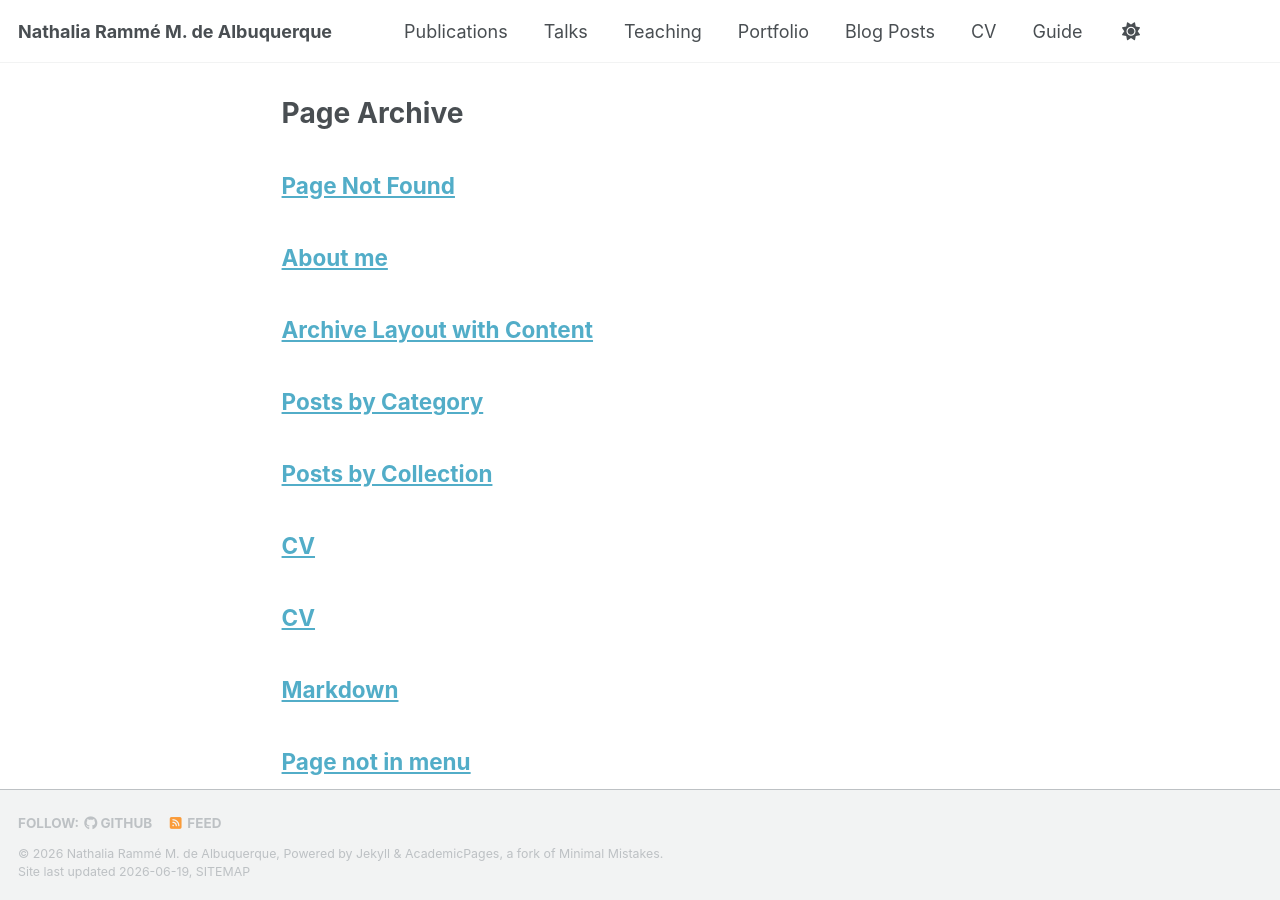
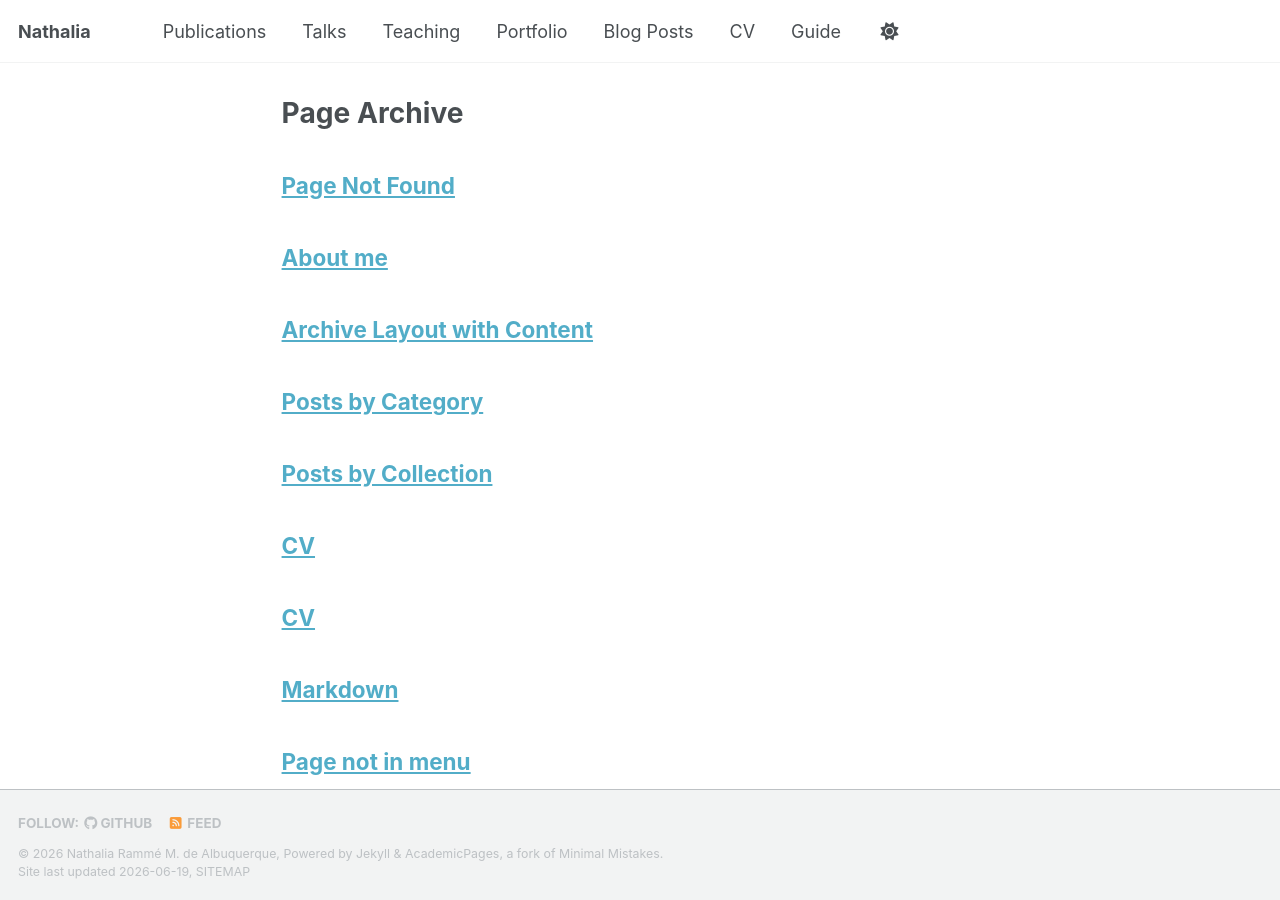
Before and after one commit to nramme/nramme.github.io, a Jekyll site: the page built from _pages/page-archive.html, in a window 1280 px wide and 900 px high. Built offline with Jekyll 4.4.1, drawn with Linux system fonts in a browser that asks for light colours; a script bundle is joined from its source files by our own code; library files that are not in the unit come from our copies.

Commit message:
Update _config.yml

```diff
--- a/_config.yml
+++ b/_config.yml
@@ -9,7 +9,7 @@
 # Basic Site Settings
 locale                   : "en-US"
 site_theme               : "default" # The available themes options are "default", "air", "sunrise", "mint", "dirt" and "contrast"
-title                    : "Nathalia Rammé M. de Albuquerque"
+title                    : "Nathalia"
 title_separator          : "-"
 name                     : &name "Nathalia Rammé M. de Albuquerque"
 description              : &description "Nathalia's academic portfolio"   # Update this with a general description of your site, this is the default if not overridden by a page
@@ -24,7 +24,7 @@ repository               : "nramme/nramme.github.io"
 author:
   # Biographic information
   avatar           : "profile.png"
-  name             : "Nathalia"
+  name             : "Nathalia Rammé M. de Albuquerque"
   pronouns         : # example: "she/her"
   bio              : "I am a researcher interested in the evolutionary biology and population genomics of malaria parasites."
   location         : "Earth"
```
